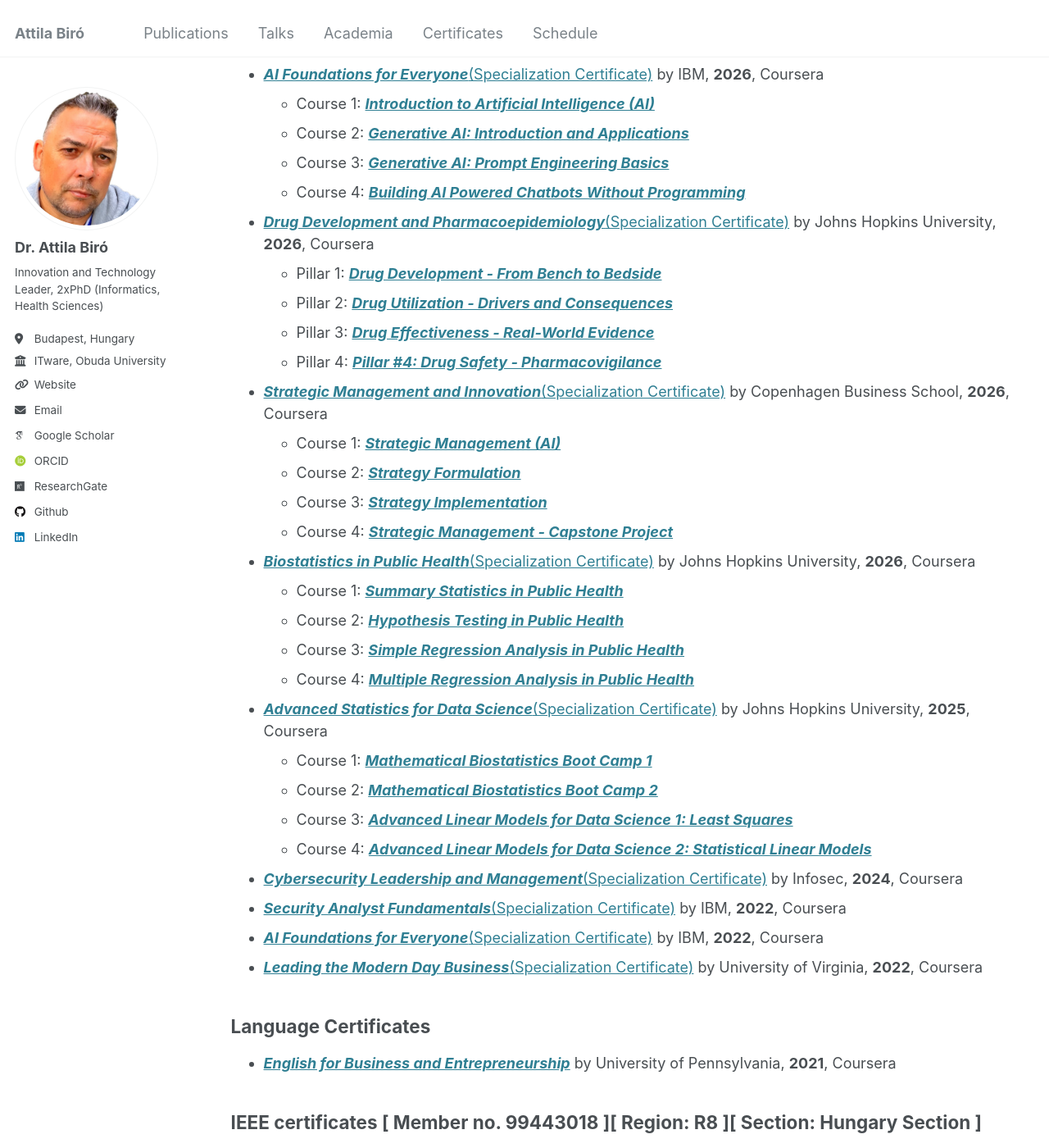
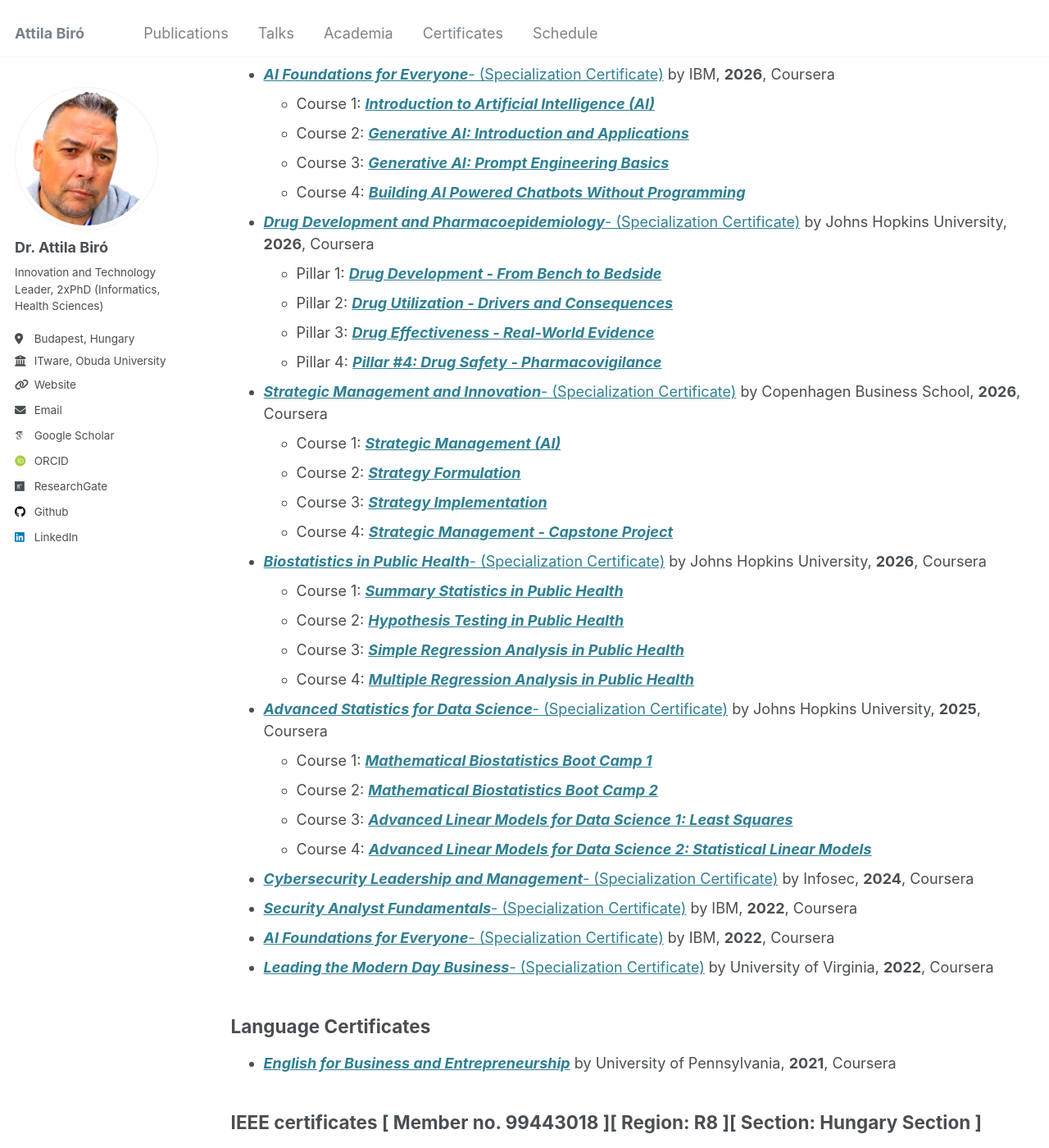
Before and after one commit to biroka/biroka.github.io, a Jekyll site: the page built from _pages/certificates.md, in a window 1280 px wide and 1400 px high, scrolled down 2865 px. Shown: the whole window at 82% size. Built offline with Jekyll 4.4.1, drawn with Linux system fonts in a browser that asks for light colours; some web fonts are replaced; some of the changed text lies outside the part shown.

```diff
--- a/_pages/certificates.md
+++ b/_pages/certificates.md
@@ -9,9 +9,9 @@ author_profile: true
 
 ##  Research / (Applied) Mathematics Certificates
 
-* [_**Biostatistics in Public Health**_(Specialization Certificate)](https://www.coursera.org/account/accomplishments/specialization/LL77NS0PXHNW) by Johns Hopkins University, **2026**, Coursera
-* [_**Bevezetés a Mesterséges Intelligenciába**_(Introduction to AI)](https://github.com/biroka/PhD/blob/main/certificates/OE_AI_bevezetes_Oklevel_BiroAttila_20251117.pdf) by Obuda University, **2025**, AI Campus
-* [_**Advanced Statistics for Data Science**_(Specialization Certificate)](https://www.coursera.org/account/accomplishments/specialization/QVHY1O680BXE) by Johns Hopkins University, **2025**, Coursera
+* [_**Biostatistics in Public Health** -_(Specialization Certificate)](https://www.coursera.org/account/accomplishments/specialization/LL77NS0PXHNW) by Johns Hopkins University, **2026**, Coursera
+* [_**Bevezetés a Mesterséges Intelligenciába**_- (Introduction to AI)](https://github.com/biroka/PhD/blob/main/certificates/OE_AI_bevezetes_Oklevel_BiroAttila_20251117.pdf) by Obuda University, **2025**, AI Campus
+* [_**Advanced Statistics for Data Science** - (Specialization Certificate)](https://www.coursera.org/account/accomplishments/specialization/QVHY1O680BXE) by Johns Hopkins University, **2025**, Coursera
 * [_**Foundational Mathematics for AI**_](https://www.coursera.org/account/accomplishments/verify/51QKIZS2DUV1) by Johns Hopkins University, **2025**, Coursera
 * [_**Basic Statistics**_](https://www.coursera.org/account/accomplishments/verify/JTHFJU6BY4EM) by University of Amsterdam, **2022**, Coursera
 * [_**Data Science Math Skills**_](https://www.coursera.org/account/accomplishments/verify/ZHMPNUULB3ZZ) by Duke University, **2021**, Coursera
@@ -20,12 +20,12 @@ author_profile: true
 
 * [_**AI and Health: Future Perspectives and Transformations**_](https://www.coursera.org/account/accomplishments/verify/V69I29NX9RE3) by Real Madrid Graduate School Universidad Europea, **2026**, Coursera
 * [_**Business Application of Machine Learning and Artificial Intelligence in Healthcare**_](https://www.coursera.org/account/accomplishments/verify/PHJUB4BV7MDZ) by Northeastern University, **2026**, Coursera
-* [_**Drug Development and Pharmacoepidemiology**_(Specialization Certificate)](https://www.coursera.org/account/accomplishments/specialization/DCB7GEYQTLO8) by Johns Hopkins University, **2026**, Coursera
+* [_**Drug Development and Pharmacoepidemiology**_- (Specialization Certificate)](https://www.coursera.org/account/accomplishments/specialization/DCB7GEYQTLO8) by Johns Hopkins University, **2026**, Coursera
 * [_**Theoretical Bases of Health and Injury Management**_](https://www.coursera.org/account/accomplishments/verify/0412R86QKNDR) by Real Madrid Graduate School Universidad Europea, **2026**, Coursera
 * [_**Introduction to Healthcare**_](https://www.coursera.org/account/accomplishments/verify/VVSDDMP88HUP) by Stanford University, **2026**, Coursera
 * [_**AI in Healthcare & Drug Discovery**_](https://www.coursera.org/account/accomplishments/verify/OI1OO98RZOMX) by AI CERTs, **2026**, Coursera
-* [_**Biostatistics in Public Health**_(Specialization Certificate)](https://www.coursera.org/account/accomplishments/specialization/LL77NS0PXHNW) by Johns Hopkins University, **2026**, Coursera
-* [_**Advanced Statistics for Data Science**_(Specialization Certificate)](https://www.coursera.org/account/accomplishments/specialization/QVHY1O680BXE) by Johns Hopkins University, **2025**, Coursera
+* [_**Biostatistics in Public Health**_- (Specialization Certificate)](https://www.coursera.org/account/accomplishments/specialization/LL77NS0PXHNW) by Johns Hopkins University, **2026**, Coursera
+* [_**Advanced Statistics for Data Science**_- (Specialization Certificate)](https://www.coursera.org/account/accomplishments/specialization/QVHY1O680BXE) by Johns Hopkins University, **2025**, Coursera
 * [_**Data Science Methodology**_](https://www.coursera.org/account/accomplishments/verify/JZO61ZFI148J) by IBM, **2025**, Coursera
 * [_**Being a researcher (in Information Science and Technology)**_](https://www.coursera.org/account/accomplishments/verify/ZAKQGRBMEV6A) by Politecnico di Milano, **2024**, Coursera
 * [_**Ethics, Technology and Engineering**_](https://www.coursera.org/account/accomplishments/verify/KYV5NR5ZUJYZ) by Eindhoven University of Technology, **2024**, Coursera
@@ -38,7 +38,7 @@ author_profile: true
 * [_**Case Studies in Personalized Medicine**_](https://www.coursera.org/account/accomplishments/verify/SN2X64SS6CRN) by University of Virginia, **2023**, Coursera
 * [_**Digital Transformation**_](https://www.coursera.org/account/accomplishments/verify/5VEFEF8Y5MQU) by Vanderbilt University, **2022**, Coursera
 * [_**Qualitative Research Methods**_](https://www.coursera.org/account/accomplishments/verify/7V8M7J6J3TRR) by University of Amsterdam, **2022**, Coursera
-* [_**AI Foundations for Everyone** (Specialization Certificate)_](https://www.coursera.org/account/accomplishments/specialization/2Q9XZ6EEUVNR) by IBM, **2022**, Coursera
+* [_**AI Foundations for Everyone** - (Specialization Certificate)_](https://www.coursera.org/account/accomplishments/specialization/2Q9XZ6EEUVNR) by IBM, **2022**, Coursera
 * [_**Data Science Math Skills**_](https://www.coursera.org/account/accomplishments/verify/ZHMPNUULB3ZZ) by Duke University, **2021**, Coursera
 * [_**COVID-19 Contact Tracing**_](https://www.coursera.org/account/accomplishments/verify/BHHLUTZEDFMP) by Johns Hopkins University, **2022**, Coursera
 * [_**Design Thinking for Innovation**_](https://www.coursera.org/account/accomplishments/verify/D2D4NEZ994AS) by University of Virginia, **2022**, Coursera
@@ -81,35 +81,35 @@ author_profile: true
 
 ##  Specialization Certificates
 
-* [_**AI Foundations for Everyone**_(Specialization Certificate)](https://www.coursera.org/account/accomplishments/specialization/BB0O03W82O35) by IBM, **2026**, Coursera
+* [_**AI Foundations for Everyone**_- (Specialization Certificate)](https://www.coursera.org/account/accomplishments/specialization/BB0O03W82O35) by IBM, **2026**, Coursera
   * Course 1: [_**Introduction to Artificial Intelligence (AI)**_](https://www.coursera.org/account/accomplishments/certificate/LZSBUEWKS5C8)
   * Course 2: [_**Generative AI: Introduction and Applications**_](https://www.coursera.org/account/accomplishments/certificate/UEB3H0HCXAUY)
   * Course 3: [_**Generative AI: Prompt Engineering Basics**_](https://www.coursera.org/account/accomplishments/certificate/E1IQL9O2F99A)
   * Course 4: [_**Building AI Powered Chatbots Without Programming**_](https://www.coursera.org/account/accomplishments/certificate/QLP3KLPS9A4N)
-* [_**Drug Development and Pharmacoepidemiology**_(Specialization Certificate)](https://www.coursera.org/account/accomplishments/specialization/DCB7GEYQTLO8) by Johns Hopkins University, **2026**, Coursera
+* [_**Drug Development and Pharmacoepidemiology**_- (Specialization Certificate)](https://www.coursera.org/account/accomplishments/specialization/DCB7GEYQTLO8) by Johns Hopkins University, **2026**, Coursera
   * Pillar 1: [_**Drug Development - From Bench to Bedside**_](https://www.coursera.org/account/accomplishments/certificate/CXG0288WQFS9)
   * Pillar 2: [_**Drug Utilization - Drivers and Consequences**_](https://www.coursera.org/account/accomplishments/certificate/3ZO01NMMHMLL)
   * Pillar 3: [_**Drug Effectiveness - Real-World Evidence**_](https://www.coursera.org/account/accomplishments/certificate/UP45V5618KOE)
   * Pillar 4: [_**Pillar #4: Drug Safety - Pharmacovigilance**_](https://www.coursera.org/account/accomplishments/certificate/2919EOP3BBJL)
-* [_**Strategic Management and Innovation**_(Specialization Certificate)](https://www.coursera.org/account/accomplishments/specialization/RXE8IFGQRDAD) by Copenhagen Business School, **2026**, Coursera
+* [_**Strategic Management and Innovation**_- (Specialization Certificate)](https://www.coursera.org/account/accomplishments/specialization/RXE8IFGQRDAD) by Copenhagen Business School, **2026**, Coursera
   * Course 1: [_**Strategic Management (AI)**_](https://www.coursera.org/account/accomplishments/certificate/C26Q2HUZRX1P)
   * Course 2: [_**Strategy Formulation**_](https://www.coursera.org/account/accomplishments/certificate/XASKHP7QR6B4)
   * Course 3: [_**Strategy Implementation**_](https://www.coursera.org/account/accomplishments/certificate/I5P6G0JAFWHB)
   * Course 4: [_**Strategic Management - Capstone Project**_](https://www.coursera.org/account/accomplishments/certificate/0A19HESB2ECQ)
-* [_**Biostatistics in Public Health**_(Specialization Certificate)](https://www.coursera.org/account/accomplishments/specialization/LL77NS0PXHNW) by Johns Hopkins University, **2026**, Coursera
+* [_**Biostatistics in Public Health**_- (Specialization Certificate)](https://www.coursera.org/account/accomplishments/specialization/LL77NS0PXHNW) by Johns Hopkins University, **2026**, Coursera
   * Course 1: [_**Summary Statistics in Public Health**_](https://www.coursera.org/account/accomplishments/certificate/RDBMPFLL3J1Q)
   * Course 2: [_**Hypothesis Testing in Public Health**_](https://www.coursera.org/account/accomplishments/certificate/30Y6DV3UP0KB)
   * Course 3: [_**Simple Regression Analysis in Public Health**_](https://www.coursera.org/account/accomplishments/certificate/C26Q2HUZRX1P)
   * Course 4: [_**Multiple Regression Analysis in Public Health**_](https://www.coursera.org/account/accomplishments/certificate/TQUB9HC68142)
-* [_**Advanced Statistics for Data Science**_(Specialization Certificate)](https://www.coursera.org/account/accomplishments/specialization/QVHY1O680BXE) by Johns Hopkins University, **2025**, Coursera
+* [_**Advanced Statistics for Data Science**_- (Specialization Certificate)](https://www.coursera.org/account/accomplishments/specialization/QVHY1O680BXE) by Johns Hopkins University, **2025**, Coursera
   * Course 1: [_**Mathematical Biostatistics Boot Camp 1**_](https://www.coursera.org/account/accomplishments/certificate/WGUB8REGL1Y0)
   * Course 2: [_**Mathematical Biostatistics Boot Camp 2**_](https://www.coursera.org/account/accomplishments/certificate/A5G69FRR31SM)
   * Course 3: [_**Advanced Linear Models for Data Science 1: Least Squares**_](https://www.coursera.org/account/accomplishments/certificate/PKODJEMM5JYH)
   * Course 4: [_**Advanced Linear Models for Data Science 2: Statistical Linear Models**_](https://www.coursera.org/account/accomplishments/certificate/SZWR6JCTKR9L)
-* [_**Cybersecurity Leadership and Management**_(Specialization Certificate)](https://www.coursera.org/account/accomplishments/specialization/V4MH8UO5ZXKG) by Infosec, **2024**, Coursera
-* [_**Security Analyst Fundamentals**_(Specialization Certificate)](https://www.coursera.org/account/accomplishments/specialization/7JMLVZ7LY5NV) by IBM, **2022**, Coursera
-* [_**AI Foundations for Everyone**_(Specialization Certificate)](https://www.coursera.org/account/accomplishments/specialization/2Q9XZ6EEUVNR) by IBM, **2022**, Coursera
-* [_**Leading the Modern Day Business**_(Specialization Certificate)](https://www.coursera.org/account/accomplishments/specialization/KSYHMFRAL5SZ) by University of Virginia, **2022**, Coursera
+* [_**Cybersecurity Leadership and Management**_- (Specialization Certificate)](https://www.coursera.org/account/accomplishments/specialization/V4MH8UO5ZXKG) by Infosec, **2024**, Coursera
+* [_**Security Analyst Fundamentals**_- (Specialization Certificate)](https://www.coursera.org/account/accomplishments/specialization/7JMLVZ7LY5NV) by IBM, **2022**, Coursera
+* [_**AI Foundations for Everyone**_- (Specialization Certificate)](https://www.coursera.org/account/accomplishments/specialization/2Q9XZ6EEUVNR) by IBM, **2022**, Coursera
+* [_**Leading the Modern Day Business**_- (Specialization Certificate)](https://www.coursera.org/account/accomplishments/specialization/KSYHMFRAL5SZ) by University of Virginia, **2022**, Coursera
 
 ##  Language Certificates
 
@@ -133,10 +133,10 @@ author_profile: true
 
 ##  Honors and Awards
 
-* _Best Student Paper Award_, IEEE 25th International Symposium on Computational Intelligence and Informatics (CINTI 2025), Issued by the IEEE Hungary Section, Obuda University, Budapest, Hungary, **2025**
-* _1st price award for the best indexed ISI article published in the academic year 2022/ 2023_, INTERNATIONAL CONFERENCE OF PHD STUDENTS AND YOUNG DOCTORS, Issued by the George Emil Palade University of Medicine, Pharmacy, Science, and Technology of Targu Mures, Romania, **2023**
-* _1st price award for the best indexed ISI article published in the academic year 2021/ 2022_, INTERNATIONAL CONFERENCE OF PHD STUDENTS AND YOUNG DOCTORS, Issued by the George Emil Palade University of Medicine, Pharmacy, Science, and Technology of Targu Mures, Romania, **2022**
+* _**Best Student Paper Award**_, IEEE 25th International Symposium on Computational Intelligence and Informatics (CINTI 2025), Issued by the IEEE Hungary Section, Obuda University, Budapest, Hungary, **2025**
+* _**1st price award for the best indexed ISI article published in the academic year 2022/ 2023_**, INTERNATIONAL CONFERENCE OF PHD STUDENTS AND YOUNG DOCTORS, Issued by the George Emil Palade University of Medicine, Pharmacy, Science, and Technology of Targu Mures, Romania, **2023**
+* _**1st price award for the best indexed ISI article published in the academic year 2021/ 2022**_, INTERNATIONAL CONFERENCE OF PHD STUDENTS AND YOUNG DOCTORS, Issued by the George Emil Palade University of Medicine, Pharmacy, Science, and Technology of Targu Mures, Romania, **2022**
 
 ##  Japan
 
-* Human Resources Training Programme (HRTP), Credential ID: 2016-52-H-661, Issued by EU-Japan Centre for Industrial Cooperation, Tokyo, Japan, **2016**
+* **Human Resources Training Programme** (HRTP), Credential ID: 2016-52-H-661, Issued by EU-Japan Centre for Industrial Cooperation, Tokyo, Japan, **2016**
```
